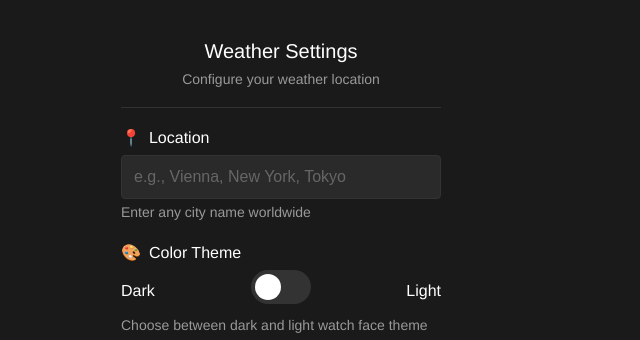
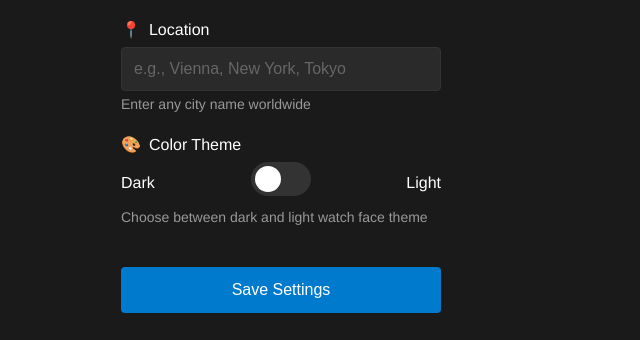
Before and after one commit to peerdavid/pebble-mesh, a website: page docs/index.html in a window 1280 px wide. Shown: the top 340 px of the page, without its empty margins (359-999 px from the left). Drawn offline with Linux system fonts and the light colour scheme.

Commit message:
Minor chöanges

```diff
--- a/docs/index.html
+++ b/docs/index.html
@@ -3,7 +3,7 @@
 <head>
     <meta charset="utf-8">
     <meta name="viewport" content="width=device-width, initial-scale=1">
-    <title>Pebble Mesh Weather Settings</title>
+    <title>Pebble Mesh Settings</title>
     <style>
         body {
             font-family: "Helvetica Neue", Helvetica, Arial, sans-serif;
@@ -166,11 +166,6 @@
 </head>
 <body>
     <div class="container">
-        <div class="header">
-            <h1>Weather Settings</h1>
-            <p class="subtitle">Configure your weather location</p>
-        </div>
-
         <form id="configForm">
             <div class="form-group">
                 <label for="location"><span class="icon">📍</span>Location</label>
```
